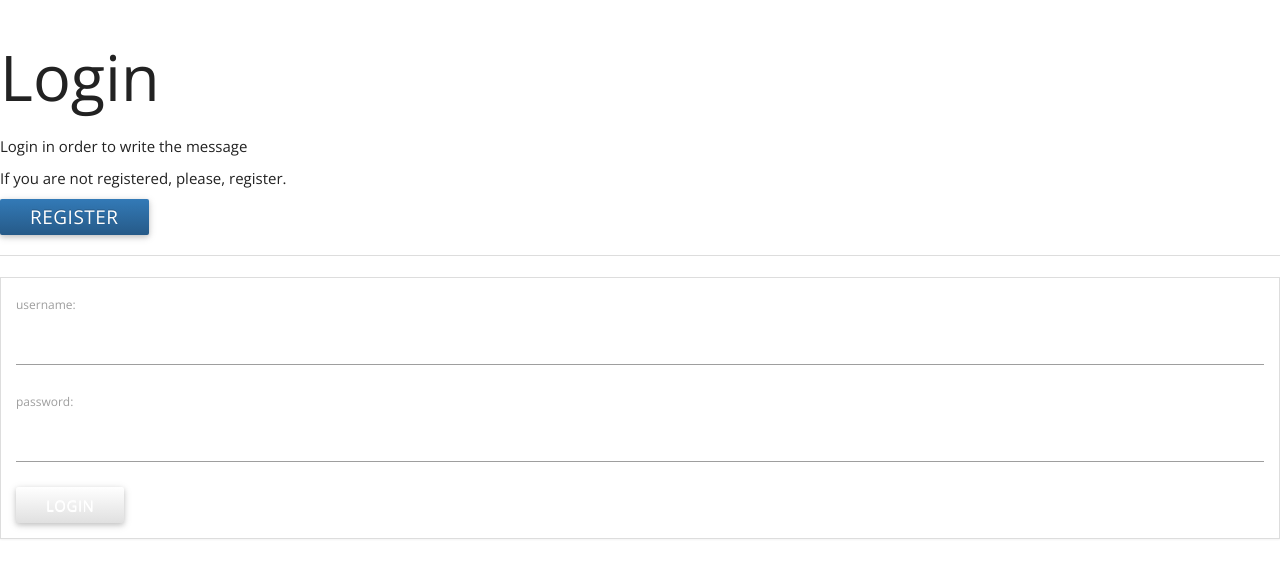
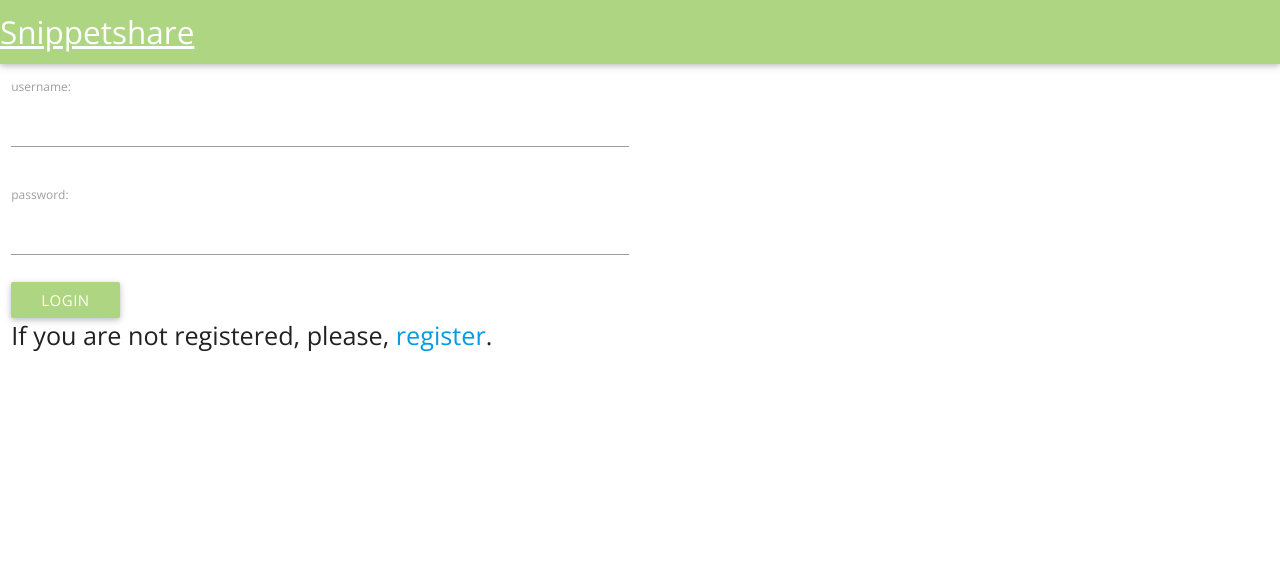
Before and after one commit to dmitry-yakutkin/snippetshare, a Django app: page /login/ in a window 1280 px wide. Shown: the top 578 px of the page. Run offline with Django 3.2, Linux system fonts and the light colour scheme; parts of the project's set-up code (start-up, migrations or seed data) failed here and were passed over; some libraries are stand-ins or nearby versions.

Commit message:
Minor frontend design overhaul

```diff
--- a/app/models.py
+++ b/app/models.py
@@ -4,6 +4,8 @@ from django.db import models
 from django.contrib.auth.models import User
 
 from django.conf import settings
+
+from django.contrib.staticfiles.templatetags.staticfiles import static
 
 
 class Message(models.Model):
@@ -28,10 +30,8 @@ class Snippet(models.Model):
     @property
     def language_image_url(self):
         for l in self.LANGUAGES:
-            print(os.path.join('/static/images/',  l[0] + '.png'))
             if l[0] == self.language:
-
-                return os.path.join(settings.MEDIA_URL, '/static/images/',  l[0] + '.png')
+                return os.path.join(settings.STATIC_URL, 'images',  l[0] + '.png')
 
 
 class Review(models.Model):
--- a/app/templates/base.html
+++ b/app/templates/base.html
@@ -8,17 +8,22 @@
 
 </head>
 <body>
-    <div class="row-lg-1">
-        <div class="page-header">
-            {% block heading %}{% endblock %}
-        </div>
+    <nav>
+    <div class="nav-wrapper light-green lighten-2">
+      <a href="{% url 'userssnippets' %}" class="brand-logo">Snippetshare</a>
+      <ul id="nav-mobile" class="right hide-on-med-and-down">
+          {% if user.is_authenticated %}
+          <li><a href="{% url 'userssnippets' %}">Your snippets</a></li>
+          <li><a href="">Explore</a></li>
+          {% endif %}
+      </ul>
     </div>
-    <div class="row-lg-11">
-        <div class="panel panel-default">
-            <div class="panel-body">
-                {% block content %}{% endblock %}
-            </div>
-        </div>
+  </nav>
+
+    <div class="row">
+
+        {% block content %}{% endblock %}
+
     </div>
 
     {% load staticfiles %}
--- a/app/templates/login.html
+++ b/app/templates/login.html
@@ -3,16 +3,22 @@
 {% block heading %}
 <h1>Login</h1>
 <p>Login in order to write the message </p>
-<p>
-    If you are not registered, please, register.
-    <p><a class="btn btn-primary btn-lg" href="/register" role="button">Register</a></p>
-</p>
+
 {% endblock %}
 
 {% block content %}
-<form action="/login/" method="post">
-    {% csrf_token %}
-    {{ form.as_p }}
-    <input class="btn btn-default" type="submit" value="Login"/>
+<form action="/login/" method="post" class="flow-text">
+    <div class="col s6">
+        {% csrf_token %}
+        {{ form.as_p }}
+        <input class="btn light-green lighten-2" type="submit" value="Login"/>
+        <div class="row">
+            <p class="flow-text">
+                If you are not registered, please, <a href="/register" role="button">register</a>.
+            </p>
+        </div>
+    </div>
 </form>
+
+
 {% endblock %}
--- a/app/views.py
+++ b/app/views.py
@@ -59,7 +59,8 @@ def users_snippets_view(request):
             evens.append(None)
         return zip(odds, evens)
     snippets = Snippet.objects.filter(user=request.user)
-    return render(request, 'users-snippets.html', {'snippets': pairwise(snippets)})
+    return render(request, 'users-snippets.html', {
+        'user': request.user, 'snippets': pairwise(snippets)})
 
 
 class RegisterView(FormView):
```
Also changed, not shown: app/templates/register.html (+6 -8 lines), app/templates/snippet.html (+4 -4 lines), app/templates/users-snippets.html (+7 -7 lines).
